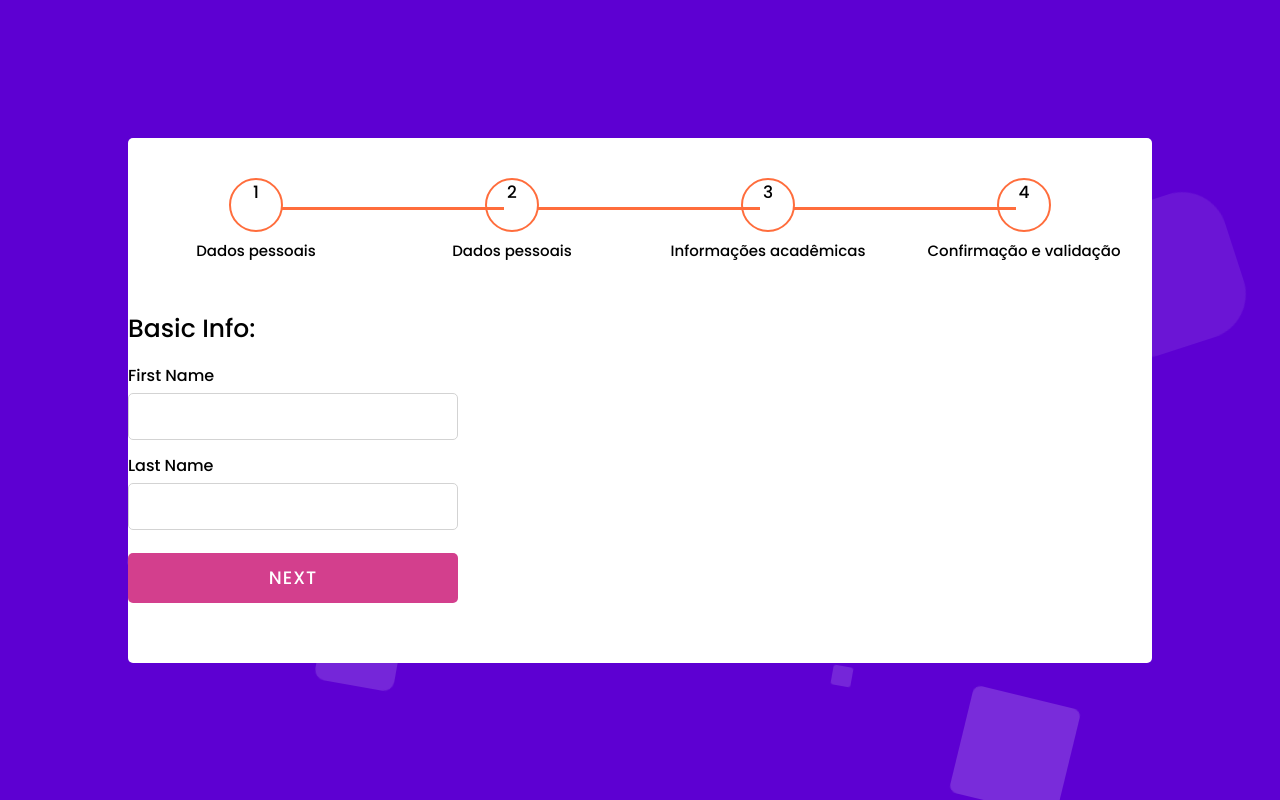
After one commit to SoulsDev/Projeto-Freelando-WebSite, a PHP site: page /pages/CadastroProfissional.html in a window 1280 px wide. The commit adds this page. Run offline with PHP 8.4, Linux system fonts and the light colour scheme.

Commit message:
Alteracao LandingPage / Tela CadastroProfissional

```diff
--- /dev/null
+++ b/css/steps.css
@@ -0,0 +1,217 @@
+@import url('https://fonts.googleapis.com/css?family=Poppins:400,500,600,700&display=swap');
+* {
+    margin: 0;
+    padding: 0;
+    outline: none;
+    font-family: 'Poppins', sans-serif;
+}
+
+body {
+    display: flex;
+    align-items: center;
+    justify-content: center;
+    min-height: 100vh;
+    overflow: hidden;
+}
+
+::selection {
+    color: #fff;
+    background: #d43f8d;
+}
+
+.container {
+    position: absolute;
+    width: 80vw;
+    background-color: rgb(255, 255, 255);
+    text-align: center;
+    border-radius: 5px;
+    padding: 0;
+}
+
+.container .form-outer {
+    width: 100%;
+    overflow: hidden;
+}
+
+.container .form-outer form {
+    display: flex;
+    width: 400%;
+}
+
+.form-outer form .page {
+    width: 25%;
+    transition: margin-left 0.3s ease-in-out;
+}
+
+.form-outer form .page .title {
+    text-align: left;
+    font-size: 25px;
+    font-weight: 500;
+}
+
+.form-outer form .page .field {
+    width: 330px;
+    height: 45px;
+    margin: 45px 0;
+    display: flex;
+    position: relative;
+}
+
+form .page .field .label {
+    position: absolute;
+    top: -30px;
+    font-weight: 500;
+}
+
+form .page .field input {
+    height: 100%;
+    width: 100%;
+    border: 1px solid lightgrey;
+    border-radius: 5px;
+    padding-left: 15px;
+    font-size: 18px;
+}
+
+form .page .field select {
+    width: 100%;
+    padding-left: 10px;
+    font-size: 17px;
+    font-weight: 500;
+}
+
+form .page .field button {
+    width: 100%;
+    height: calc(100% + 5px);
+    border: none;
+    background: #d33f8d;
+    margin-top: -20px;
+    border-radius: 5px;
+    color: #fff;
+    cursor: pointer;
+    font-size: 18px;
+    font-weight: 500;
+    letter-spacing: 1px;
+    text-transform: uppercase;
+    transition: 0.5s ease;
+}
+
+form .page .field button:hover {
+    background: #000;
+}
+
+form .page .btns button {
+    margin-top: -20px!important;
+}
+
+form .page .btns button.prev {
+    margin-right: 3px;
+    font-size: 17px;
+}
+
+form .page .btns button.next {
+    margin-left: 3px;
+}
+
+.container .progress-bar {
+    display: flex;
+    margin: 40px 0;
+    user-select: none;
+}
+
+.container .progress-bar .step {
+    text-align: center;
+    width: 100%;
+    position: relative;
+}
+
+.container .progress-bar .step p {
+    font-weight: 500;
+    font-size: 15px;
+    color: #000;
+    margin-bottom: 8px;
+}
+
+.progress-bar .step .bullet {
+    height: 50px;
+    width: 50px;
+    border: 2px solid #ff6d3c;
+    display: inline-block;
+    border-radius: 50%;
+    position: relative;
+    transition: 0.2s;
+    font-weight: 500;
+    font-size: 17px;
+    line-height: 25px;
+}
+
+.progress-bar .step .bullet.active {
+    border-color: #d43f8d;
+    background: #d43f8d;
+}
+
+.progress-bar .step .bullet span {
+    position: absolute;
+    left: 50%;
+    transform: translateX(-50%);
+}
+
+.progress-bar .step .bullet.active span {
+    display: none;
+}
+
+.progress-bar .step .bullet:before,
+.progress-bar .step .bullet:after {
+    position: absolute;
+    content: '';
+    bottom: 20px;
+    right: -17.447916666666668vw;
+    height: 3px;
+    width: 17.447916666666668vw;
+    background: #ff6d3c;
+}
+
+.progress-bar .step .bullet .aa {
+    position: absolute;
+    content: '';
+    bottom: 20px;
+    right: -17.447916666666668vw;
+    height: 3px;
+    width: 17.447916666666668vw;
+    background: #ff6d3c;
+}
+
+.progress-bar .step .bullet.active:after {
+    background: #d43f8d;
+    transform: scaleX(0);
+    transform-origin: left;
+}
+
+@keyframes animate {
+    100% {
+        transform: scaleX(1);
+    }
+}
+
+.progress-bar .step:last-child .bullet:before,
+.progress-bar .step:last-child .bullet:after {
+    display: none;
+}
+
+.progress-bar .step p.active {
+    color: #d43f8d;
+    transition: 0.2s linear;
+}
+
+.progress-bar .step .check {
+    position: absolute;
+    left: 50%;
+    top: 70%;
+    font-size: 15px;
+    transform: translate(-50%, -50%);
+    display: none;
+}
+
+.progress-bar .step .check.active {
+    display: block;
+    color: #fff;
+}
--- /dev/null
+++ b/pages/CadastroProfissional.html
@@ -0,0 +1,204 @@
+<!DOCTYPE html>
+<html lang="pt-br">
+
+<head>
+    <meta charset="UTF-8">
+    <meta http-equiv="X-UA-Compatible" content="IE=edge">
+    <meta name="viewport" content="width=device-width, initial-scale=1.0">
+    <title>Tela</title>
+
+
+
+    <link rel="stylesheet" href="../css/steps.css">
+
+    <link rel="stylesheet" href="https://cdnjs.cloudflare.com/ajax/libs/font-awesome/5.15.3/css/all.min.css" />
+
+    <link rel="stylesheet" href="../css/styles.css">
+
+
+
+
+</head>
+
+<body class="">
+
+    <div class="area">
+        <ul class="circles">
+            <li></li>
+            <li></li>
+            <li></li>
+            <li></li>
+            <li></li>
+            <li></li>
+            <li></li>
+            <li></li>
+            <li></li>
+            <li></li>
+        </ul>
+    </div>
+
+
+    <div class="container">
+
+        <div class="progress-bar">
+
+            <!-- PASSO-1 -->
+            <div class="step">
+
+                <div class="bullet">
+                    <span>1</span>
+                </div>
+                <p>
+                    Dados pessoais
+                </p>
+                <div class="check fas fa-check"></div>
+            </div>
+
+            <!-- PASSO-2 -->
+            <div class="step">
+
+                <div class="bullet">
+                    <span>2</span>
+                </div>
+
+                <p>
+                    Dados pessoais
+                </p>
+                <div class="check fas fa-check"></div>
+            </div>
+
+            <!-- PASSO-3 -->
+            <div class="step">
+
+                <div class="bullet">
+                    <span>3</span>
+                </div>
+
+                <p>
+                    Informações acadêmicas
+                </p>
+                <div class="check fas fa-check"></div>
+            </div>
+
+            <!-- PASSO-4 -->
+            <div class="step">
+
+                <div class="bullet">
+                    <span>4</span>
+                </div>
+                <p>
+                    Confirmação e validação
+                </p>
+                <div class="check fas fa-check"></div>
+            </div>
+
+
+        </div>
+        <div class="form-outer">
+            <form action="#">
+                <div class="page slide-page">
+                    <div class="title">
+                        Basic Info:
+                    </div>
+                    <div class="field">
+                        <div class="label">
+                            First Name
+                        </div>
+                        <input type="text">
+                    </div>
+                    <div class="field">
+                        <div class="label">
+                            Last Name
+                        </div>
+                        <input type="text">
+                    </div>
+                    <div class="field">
+                        <button class="firstNext next">Next</button>
+                    </div>
+                </div>
+                <div class="page">
+                    <div class="title">
+                        Contact Info:
+                    </div>
+                    <div class="field">
+                        <div class="label">
+                            Email Address
+                        </div>
+                        <input type="text">
+                    </div>
+                    <div class="field">
+                        <div class="label">
+                            Phone Number
+                        </div>
+                        <input type="Number">
+                    </div>
+                    <div class="field btns">
+                        <button class="prev-1 prev">Previous</button>
+                        <button class="next-1 next">Next</button>
+                    </div>
+                </div>
+                <div class="page">
+                    <div class="title">
+                        Date of Birth:
+                    </div>
+                    <div class="field">
+                        <div class="label">
+                            Date
+                        </div>
+                        <input type="text">
+                    </div>
+                    <div class="field">
+                        <div class="label">
+                            Gender
+                        </div>
+                        <select>
+                            <option>Male</option>
+                            <option>Female</option>
+                            <option>Other</option>
+                        </select>
+                    </div>
+                    <div class="field btns">
+                        <button class="prev-2 prev">Previous</button>
+                        <button class="next-2 next">Next</button>
+                    </div>
+                </div>
+                <div class="page">
+                    <div class="title">
+                        Login Details:
+                    </div>
+                    <div class="field">
+                        <div class="label">
+                            Username
+                        </div>
+                        <input type="text">
+                    </div>
+                    <div class="field">
+                        <div class="label">
+                            Password
+                        </div>
+                        <input type="password">
+                    </div>
+                    <div class="field btns">
+                        <button class="prev-3 prev">Previous</button>
+                        <button class="submit">Submit</button>
+                    </div>
+                </div>
+            </form>
+        </div>
+    </div>
+
+
+
+
+
+    <script src="https://code.jquery.com/jquery-3.3.1.slim.min.js" integrity="sha384-q8i/X+965DzO0rT7abK41JStQIAqVgRVzpbzo5smXKp4YfRvH+8abtTE1Pi6jizo" crossorigin="anonymous"></script>
+    <script src="https://cdnjs.cloudflare.com/ajax/libs/popper.js/1.14.7/umd/popper.min.js" integrity="sha384-UO2eT0CpHqdSJQ6hJty5KVphtPhzWj9WO1clHTMGa3JDZwrnQq4sF86dIHNDz0W1" crossorigin="anonymous"></script>
+    <script src="../bootstrap-5.1.3/dist/js/bootstrap.min.js"></script>
+    <script src="../scripts/scripts.js"></script>
+    <script src="../scripts/steps.js"></script>
+
+</body>
+
+</html>
+
+</html>
```
Also changed, not shown: css/landPage.css (+49 -16 lines), pages/CadastroProfissonal.html (deleted, +0 -118 lines), pages/LandPage.html (+22 -8 lines), scripts/steps.js (added, +70 -0 lines), medias/img/freelando_branco.svg (added).
